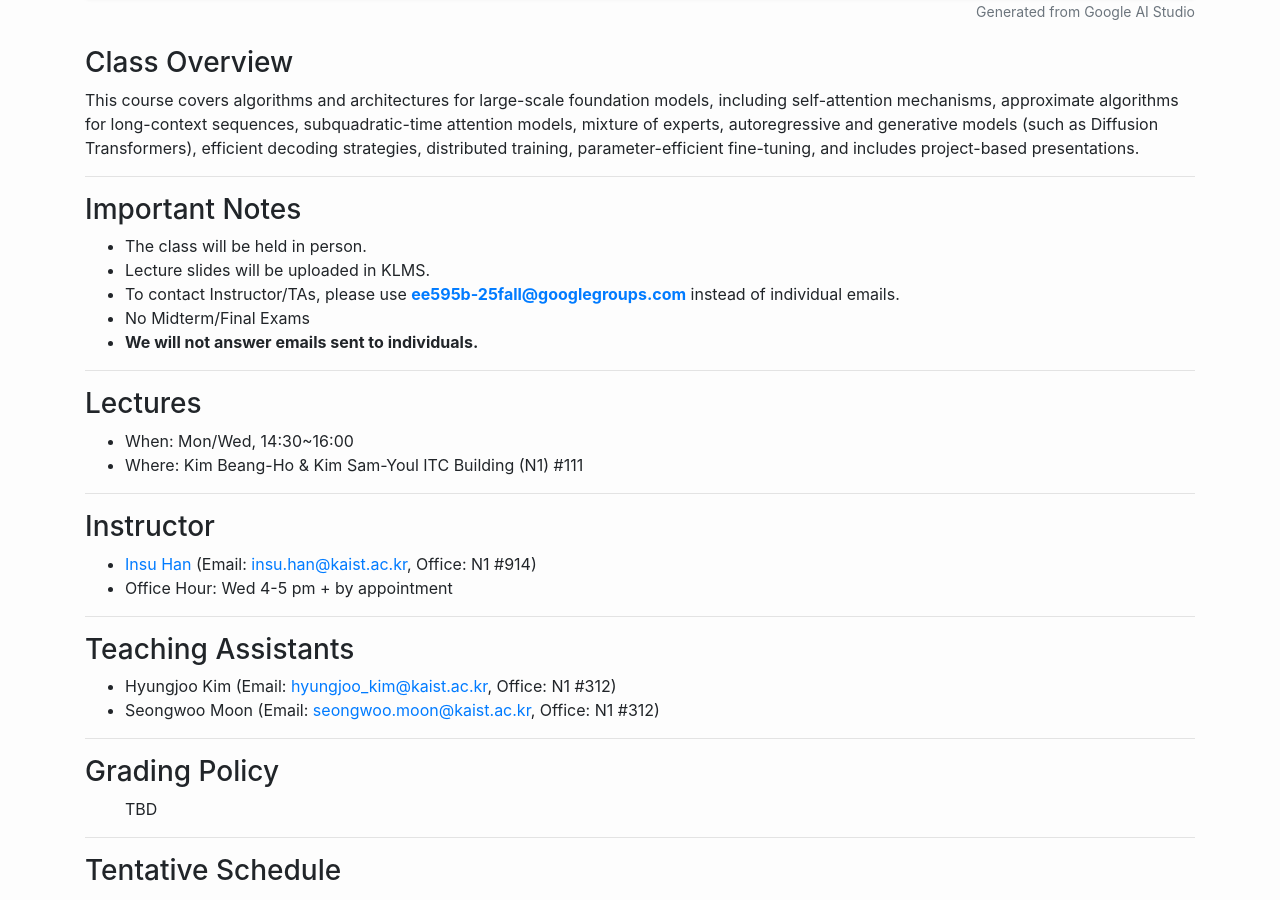
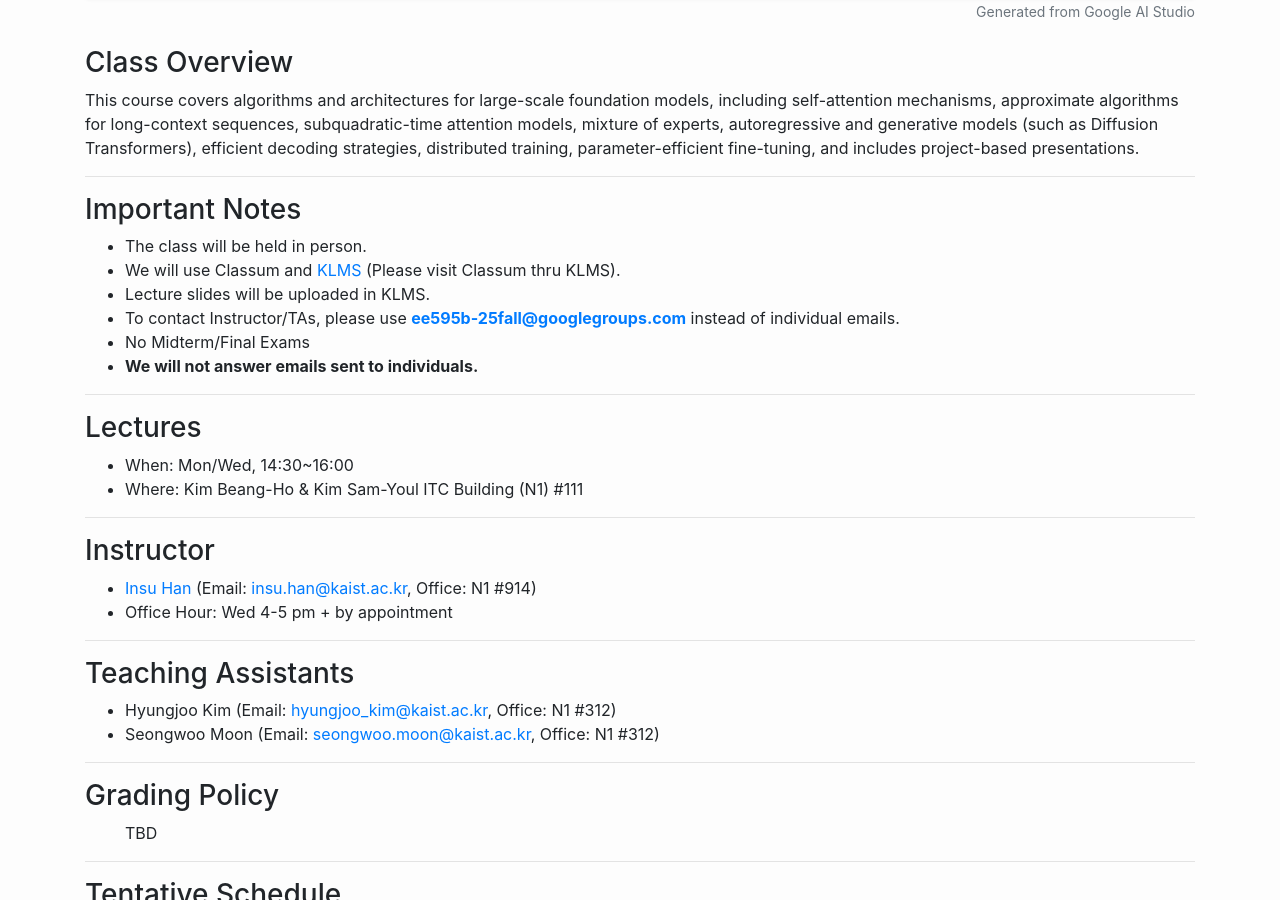
Before and after one commit to kaist-ee595/kaist-ee595.github.io, a Jekyll site: the page built from index.html, in a window 1280 px wide and 900 px high, scrolled down 742 px. Built offline with Jekyll 4.4.1, drawn with Linux system fonts in a browser that asks for light colours; the list of posts is cut into pages by our own code.

Commit message:
update policy klms

```diff
--- a/index.html
+++ b/index.html
@@ -17,6 +17,7 @@ This course covers algorithms and architectures for large-scale foundation model
 <h3> Important Notes </h3>
 <ul>
     <li>The class will be held in person.</li>
+    <li>We will use Classum and <a href="https://klms.kaist.ac.kr/course/view.php?id=170468">KLMS</a> (Please visit Classum thru KLMS).</li>
     <li>Lecture slides will be uploaded in KLMS.</li>
     <!-- <ul>
       <li>KLMS: <a href="https://klms.kaist.ac.kr/course/view.php?id=170468">https://klms.kaist.ac.kr/course/view.php?id=170468</a> </li>
```
